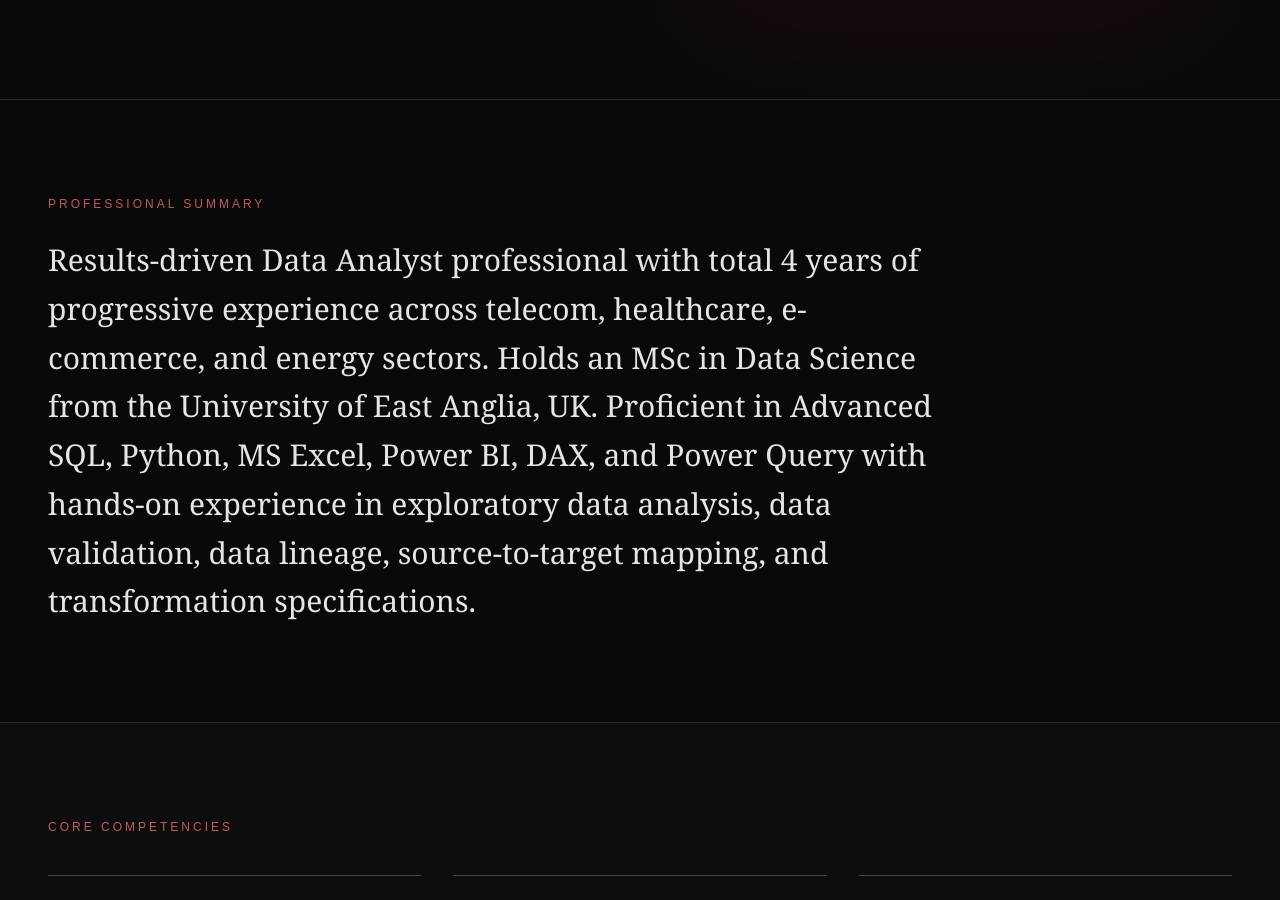
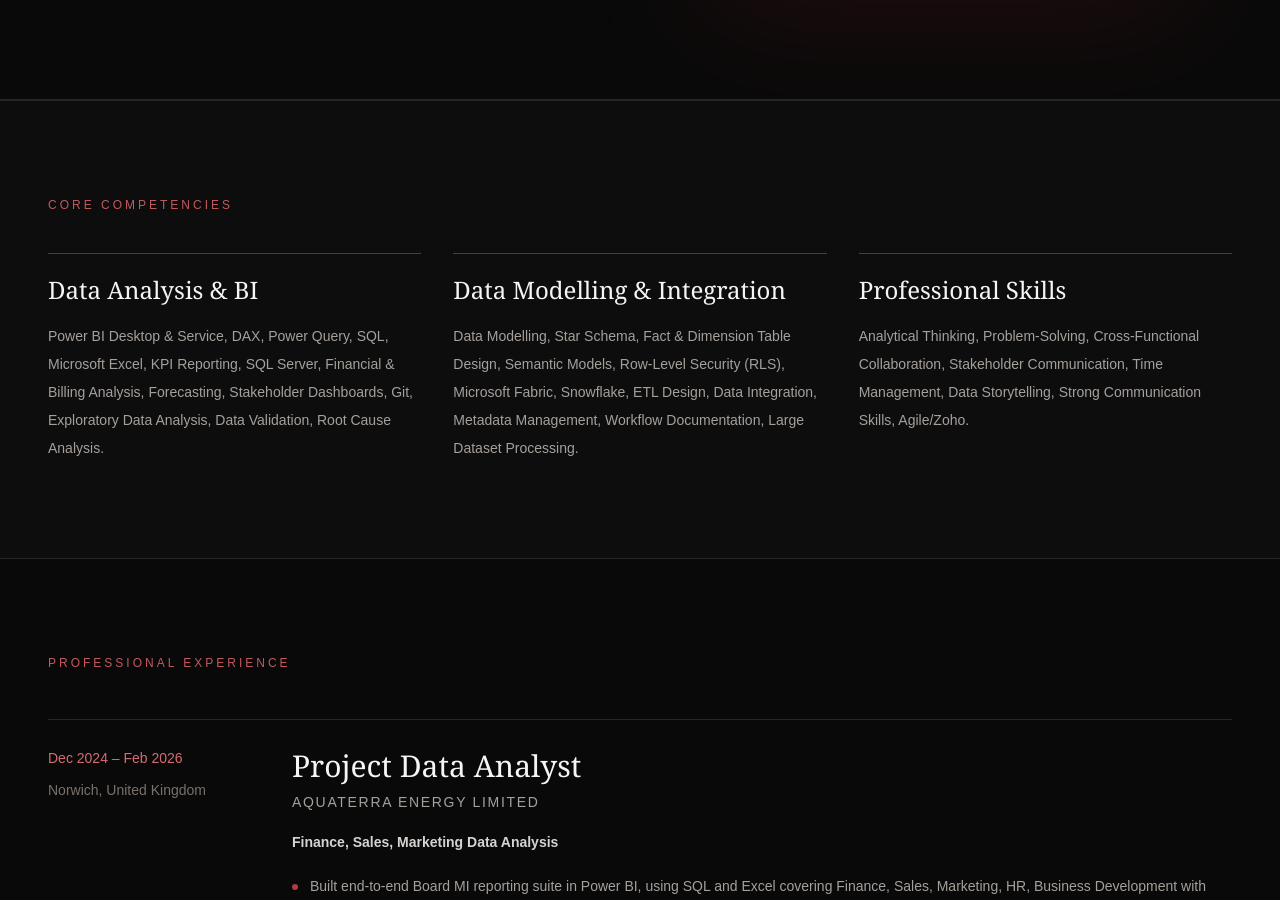
Before and after one commit to saumyapanigrahi/sam_website, a Next.js app: page /portfolio in a window 1280 px wide. Shown: the part 701-1601 px from the top of the page. Built offline with nearby package versions, Linux system fonts and the light colour scheme.

Commit message:
Changing to the basic html on portfolio

```diff
--- a/app/portfolio/page.tsx
+++ b/app/portfolio/page.tsx
@@ -136,21 +136,7 @@ export default function PortfolioPage() {
         </div>
       </section>
 
-      <section className="mx-auto max-w-7xl px-6 py-24 md:px-12">
-        <p className="text-xs uppercase tracking-[0.25em] text-[#c05a5f]">
-          Professional Summary
-        </p>
 
-        <p className="serif mt-6 max-w-4xl text-2xl leading-relaxed text-stone-200 md:text-3xl">
-          Results-driven Data Analyst professional with total 4 years of
-          progressive experience across telecom, healthcare, e-commerce, and
-          energy sectors. Holds an MSc in Data Science from the University of
-          East Anglia, UK. Proficient in Advanced SQL, Python, MS Excel, Power
-          BI, DAX, and Power Query with hands-on experience in exploratory data
-          analysis, data validation, data lineage, source-to-target mapping,
-          and transformation specifications.
-        </p>
-      </section>
 
       <section className="border-y border-stone-800 bg-[#0d0d0e]">
         <div className="mx-auto max-w-7xl px-6 py-24 md:px-12">
```
